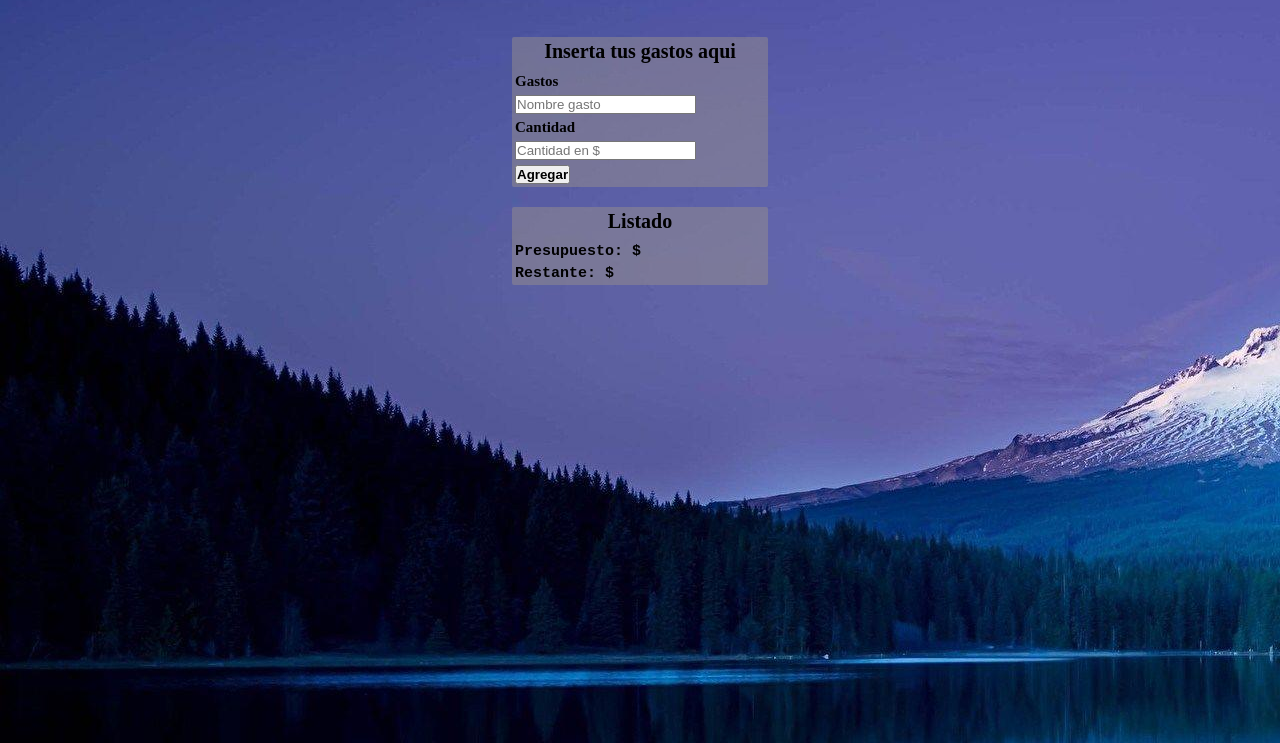
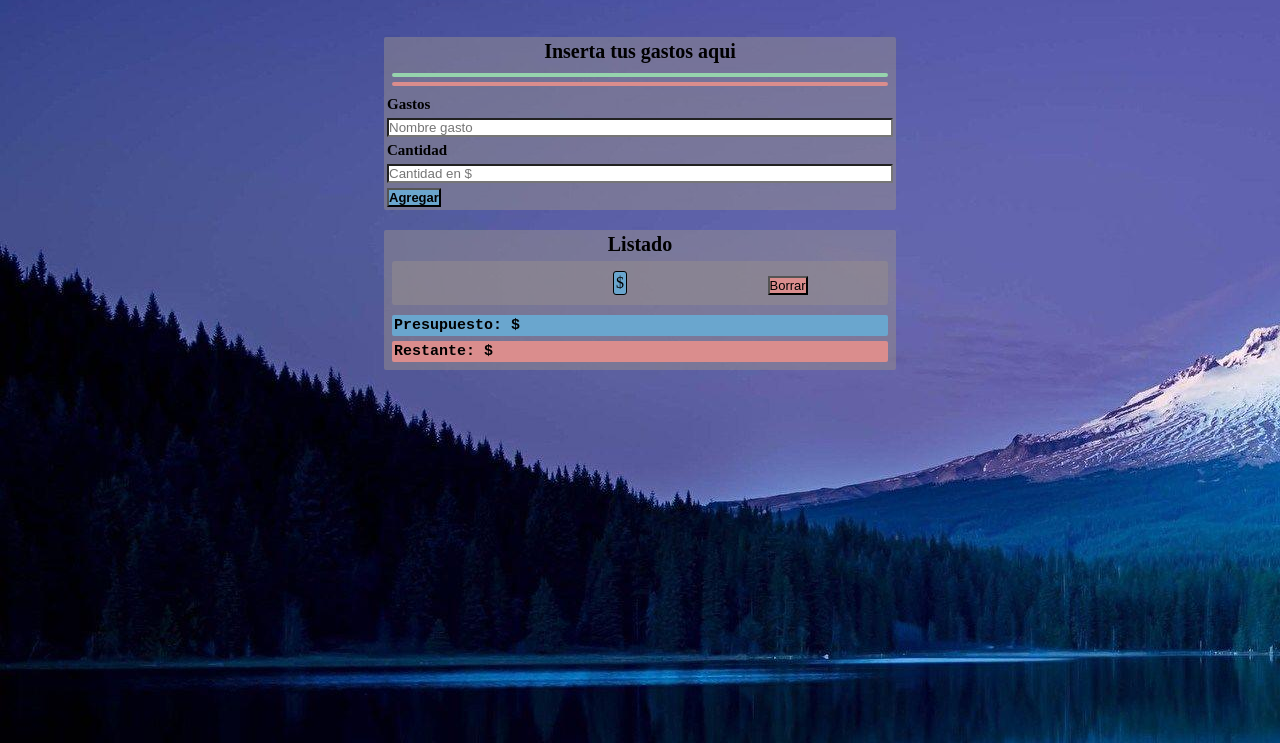
Before and after one commit to Chucho0/Presupuesto, a plain HTML site: page index.html in a window 1280 px wide. Shown: the part 57-800 px from the top of the page. Drawn offline with Linux system fonts and the light colour scheme.

Commit message:
en proceso

```diff
--- a/index.html
+++ b/index.html
@@ -1,8 +1,7 @@
 <!DOCTYPE html>
 <html lang="es">
 
-<head
-    <meta charset="UTF-8">
+<head <meta charset="UTF-8">
     <meta name="viewport" content="width=device-width, initial-scale=1.0">
     <title>Presupuesto Mensual</title>
     <link rel="stylesheet" href="style.css">
@@ -31,19 +30,21 @@
                     <h5>Cantidad</h5>
                     <input class="cajas" type="number" placeholder="Cantidad en $" id="cantidad" />
                 </div>
-                <button onclick=""><b>Agregar</b></button>
+                <button class="agregar" onclick=""><b>Agregar</b></button>
             </div>
             <div class="contenedorsalidad">
                 <h3>Listado</h3>
                 <div class="cartas">
-
+                    <p class="gastos"><b></b></p>
+                    <p class="cantidad">$</p>
+                    <button type="button" class="borrar" onclick="">Borrar</button>
                 </div>
                 <div class="informacion">
                     <div>
-                        <h4><b>Presupuesto: $</b></h4>
+                        <h4 class="presupuesto"><b>Presupuesto: $</b></h4>
                     </div>
                     <div>
-                        <h4><b>Restante: $</b></h4>
+                        <h4 class="restante"><b>Restante: $</b></h4>
                     </div>
                 </div>
             </div>
--- a/style.css
+++ b/style.css
@@ -22,7 +22,7 @@ h1 {
 
 .contenedorpadre {
     margin-top: 20px;
-    width: 20%;
+    width: 30%;
 }
 
 .contenedorentrada {
@@ -45,8 +45,41 @@ h3 {
     margin-top: 10px;
 }
 
+.primeraalerta {
+    text-align: center;
+    margin: 5px;
+    background-color: rgb(150, 211, 173);
+    border-radius: 2px;
+    padding: 2px;
+}
+
+.segundaalerta {
+    text-align: center;
+    margin: 5px;
+    background-color: rgb(218, 141, 141);
+    border-radius: 2px;
+    padding: 2px;
+}
+
+.cajas {
+    width: 100%;
+    border-radius: 0.5px;
+
+}
+
 .segundaentrada {
     margin-top: 10px;
+}
+
+.borrar {
+    background-color: rgb(218, 141, 141);
+}
+
+.cantidad {
+    background-color: rgb(106, 166, 206);
+    border: 1px solid black;
+    border-radius: 3px;
+    padding: 2px;
 }
 
 h5 {
@@ -57,6 +90,9 @@ h5 {
 
 button {
     margin-top: 5px;
+    border-radius: 0.5px;
+    background-color: rgb(106, 166, 206);
+    font-size: 13px;
 }
 
 .contenedorsalidad {
@@ -68,10 +104,31 @@ button {
 
 .cartas {
     margin-top: 10px;
+    margin: 5px;
+    padding: 10px;
+    display: flex;
+    justify-content: space-around;
+    border: 1px;
+    border-radius: 3px;
+    background-color: rgba(150, 141, 141, 0.5);
 }
 
 .informacion {
     margin-top: 10px;
+}
+
+.presupuesto {
+    background-color: rgb(106, 166, 206);
+    border-radius: 2px;
+    padding: 2px;
+    margin: 5px;
+}
+
+.restante {
+    background-color: rgb(218, 141, 141);
+    border-radius: 2px;
+    padding: 2px;
+    margin: 5px;
 }
 
 h4 {
@@ -79,3 +136,65 @@ h4 {
     font-size: 15px;
     font-family: 'Courier New', Courier, monospace
 }
+
+@media (max-width: 1400px) {
+    .contenedorpadre {
+        width: 40%;
+    }
+}
+
+@media (max-width: 1000px) {
+    .contenedorpadre {
+        width: 50%;
+    }
+}
+
+@media (max-width: 800px) {
+    .contenedorpadre {
+        width: 60%;
+    }
+}
+
+@media (max-width: 600px) {
+    .contenedorpadre {
+        width: 70%;
+    }
+}
+
+@media (max-width: 400px) {
+    .contenedorpadre {
+        width: 80%;
+    }
+}
+
+@media (max-width: 300px) {
+    .contenedorpadre {
+        width: 93%;
+    }
+
+    h1 {
+        margin-top: 20px;
+        font-size: 25px;
+    }
+
+    h3 {
+        font-size: 15px;
+    }
+
+    h5 {
+        font-size: 13px;
+    }
+
+    button {
+        font-size: 10px;
+    }
+
+    h4 {
+        font-size: 13px;
+    }
+
+    p {
+        font-size: 13px;
+    }
+
+}
```
